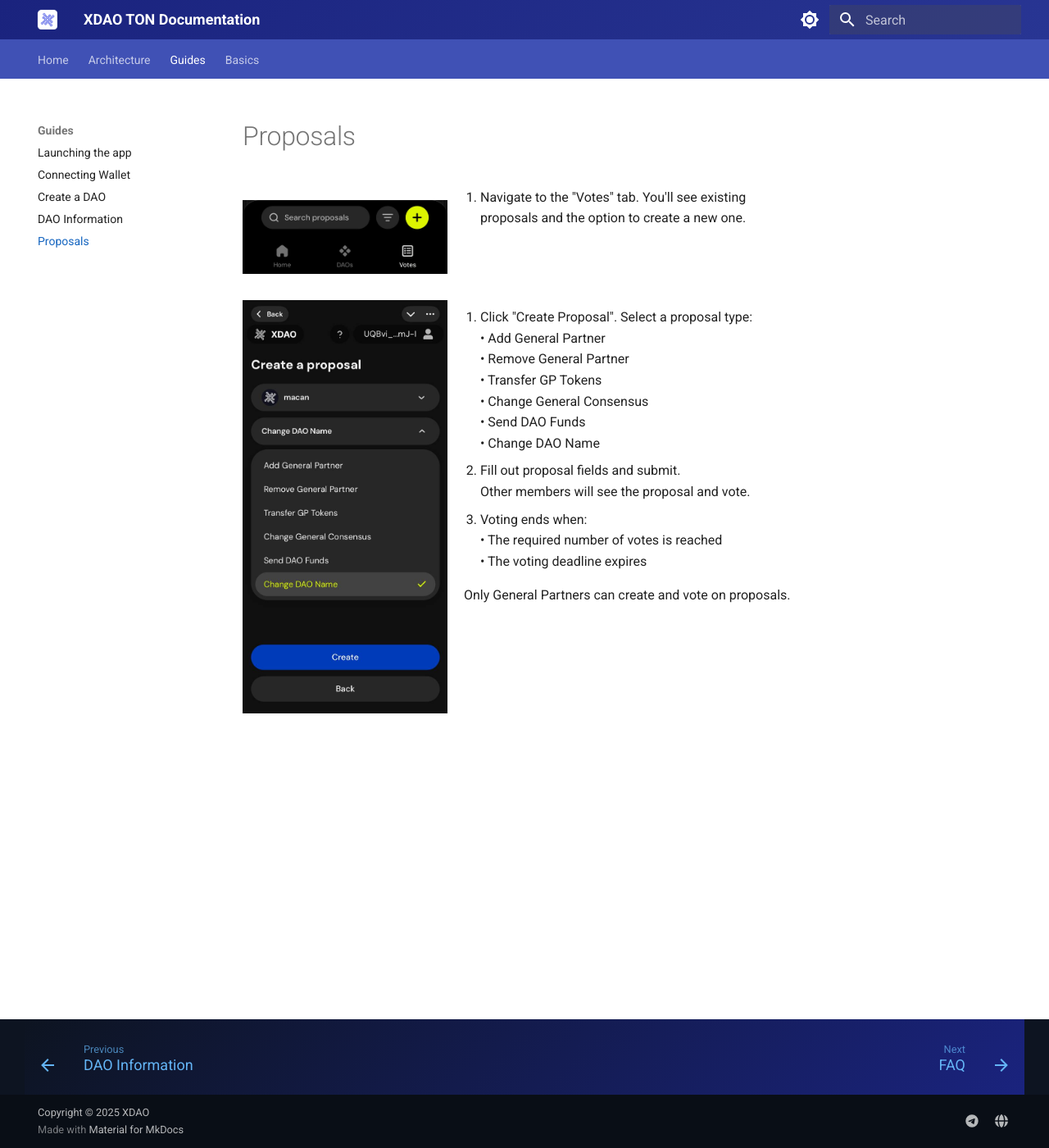
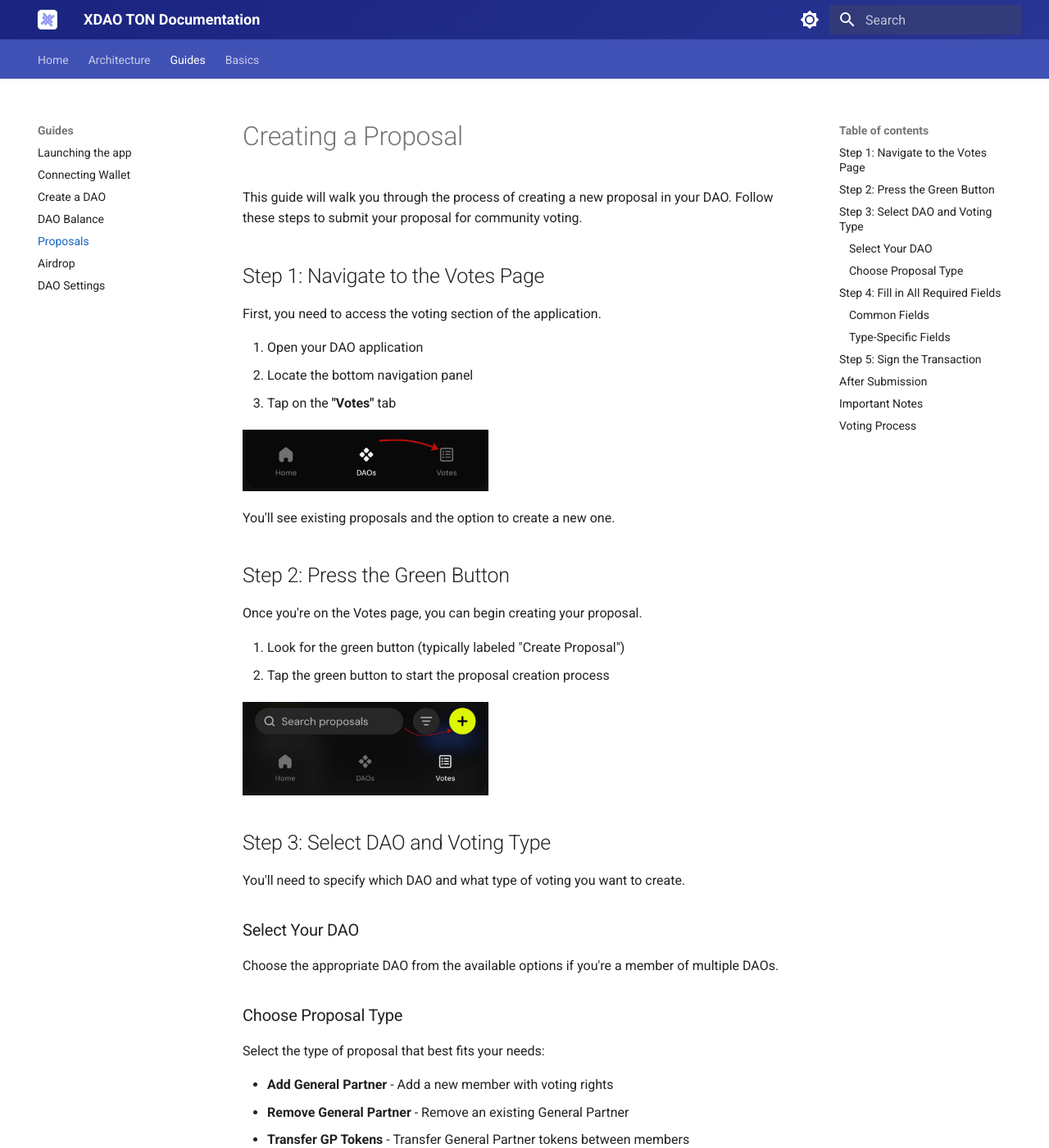
Before and after one commit to davidosick/xdao-books, an MkDocs documentation site: the page built from docs/guides-for-gt/proposals.md, in a window 1280 px wide and 1400 px high. Shown: the whole window at 82% size. Built offline with MkDocs 1.6.1 and Material for MkDocs 9.7.7, drawn with Linux system fonts in a browser that asks for light colours; some of the changed text lies outside the part shown.

Commit message:
feature: new information

```diff
--- a/docs/guides-for-gt/proposals.md
+++ b/docs/guides-for-gt/proposals.md
@@ -1,29 +1,111 @@
 ---
-description: How to create and vote
+description: How to create and vote on proposals
 ---
 
-# Proposals
+# Creating a Proposal
 
-<figure style="float: left; margin-right: 20px; max-width: 250px;"><img src="/xdao-books/assets/images/bottomBar.jpg" alt="" style="width: 100%; height: auto;"></figure>
+This guide will walk you through the process of creating a new proposal in your DAO. Follow these steps to submit your proposal for community voting.
 
-1. Navigate to the "Votes" tab. You'll see existing proposals and the option to create a new one.
+## Step 1: Navigate to the Votes Page
 
-<div style="clear: both;"></div>
+First, you need to access the voting section of the application.
 
-<figure style="float: left; margin-right: 20px; max-width: 250px;"><img src="/xdao-books/assets/images/createProposal.jpg" alt="" style="width: 100%; height: auto;"></figure>
+1. Open your DAO application
+2. Locate the bottom navigation panel
+3. Tap on the **"Votes"** tab
 
-2. Click "Create Proposal". Select a proposal type:
-   • Add General Partner
-   • Remove General Partner
-   • Transfer GP Tokens
-   • Change General Consensus
-   • Send DAO Funds
-   • Change DAO Name
+<figure style="margin: 20px 0; max-width: 300px;"><img src="/xdao-books/assets/images/proposals/bottomBarVotes.png" alt="Bottom navigation bar with Votes tab highlighted" style="width: 100%; height: auto;"></figure>
 
-3. Fill out proposal fields and submit.
-   Other members will see the proposal and vote.
-4. Voting ends when:
-   • The required number of votes is reached
-   • The voting deadline expires
+You'll see existing proposals and the option to create a new one.
 
-Only General Partners can create and vote on proposals.
+## Step 2: Press the Green Button
+
+Once you're on the Votes page, you can begin creating your proposal.
+
+1. Look for the green button (typically labeled "Create Proposal")
+2. Tap the green button to start the proposal creation process
+
+<figure style="margin: 20px 0; max-width: 300px;"><img src="/xdao-books/assets/images/proposals/greenButtonVotes.png" alt="Create Proposal button" style="width: 100%; height: auto;"></figure>
+
+## Step 3: Select DAO and Voting Type
+
+You'll need to specify which DAO and what type of voting you want to create.
+
+### Select Your DAO
+Choose the appropriate DAO from the available options if you're a member of multiple DAOs.
+
+### Choose Proposal Type
+Select the type of proposal that best fits your needs:
+
+- **Add General Partner** - Add a new member with voting rights
+- **Remove General Partner** - Remove an existing General Partner
+- **Transfer GP Tokens** - Transfer General Partner tokens between members
+- **Change General Consensus** - Modify voting requirements or consensus rules
+- **Send DAO Funds** - Propose spending from the DAO treasury
+- **Change DAO Name** - Update the name of your DAO
+
+![Select DAO and Proposal Type](../assets/images/proposals/createProposal.jpg)
+
+## Step 4: Fill in All Required Fields
+
+Complete all the necessary information based on your selected proposal type. The exact fields may vary, but typically include:
+
+### Common Fields
+- **Proposal Title**: A clear, concise title for your proposal
+- **Description**: Detailed explanation of what you're proposing and why
+- **Voting Duration**: How long the voting period should last
+
+### Type-Specific Fields
+Depending on your proposal type, you may need to provide:
+
+- **Partner Address**: For adding/removing General Partners
+- **Token Amount**: For transfer proposals
+- **New Consensus Rules**: For governance changes
+- **Recipient Address**: For fund transfers
+- **Amount**: For financial proposals
+- **New DAO Name**: For name change proposals
+
+![Fill Proposal Details](../assets/images/proposals/proposalDetails.png)
+
+**Important**: Make sure all required fields are completed accurately as proposals cannot be edited once submitted.
+
+## Step 5: Sign the Transaction
+
+The final step is to authorize the proposal creation with your digital signature in your wallet.
+
+1. Review all the details of your proposal carefully
+2. When you're ready to submit, tap the "Submit" or "Create Proposal" button
+3. Your wallet application will open automatically
+4. Review the transaction details in your wallet
+5. Confirm and sign the transaction with your digital signature
+6. Wait for the transaction to be processed on the blockchain
+
+![Sign Transaction in Wallet](../assets/images/proposals/confirmation.png)
+
+## After Submission
+
+Once your proposal is successfully created:
+
+- Other General Partners will be able to see and vote on your proposal
+- You'll receive notifications about voting activity
+- Voting will end when either:
+  - The required number of votes is reached
+  - The voting deadline expires
+
+## Important Notes
+
+- **Only General Partners** can create and vote on proposals
+- Proposals cannot be edited once submitted
+- Make sure you have sufficient tokens in your wallet to pay for transaction fees
+- Consider discussing your proposal with other members before submitting to increase chances of approval
+
+## Voting Process
+
+After your proposal is created, other General Partners can:
+
+1. View the proposal details
+2. Cast their votes (Yes/No or other options depending on proposal type)
+3. See real-time voting results
+4. Discuss the proposal with other members
+
+The proposal will be automatically executed if it receives the required consensus according to your DAO's governance rules.
--- a/mkdocs.yml
+++ b/mkdocs.yml
@@ -72,8 +72,10 @@ nav:
     - Launching the app: guides-for-gt/launching-the-bot.md
     - Connecting Wallet: guides-for-gt/connecting-wallet.md
     - Create a DAO: guides-for-gt/create-a-dao.md
-    - DAO Information: guides-for-gt/dao-information.md
+    - DAO Balance: guides-for-gt/dao-balance.md
     - Proposals: guides-for-gt/proposals.md
+    - Airdrop: guides-for-gt/airdrop.md
+    - DAO Settings: guides-for-gt/dao-settings.md
   - Basics:
     - FAQ: basics/interactive-blocks.md
     - Contact us: basics/integrations.md
```
Also changed, not shown: docs/SUMMARY.md (+2 -2 lines), docs/guides-for-gt/airdrop.md (added, +24 -0 lines), docs/guides-for-gt/dao-balance.md (added, +31 -0 lines), docs/guides-for-gt/dao-settings.md (added, +45 -0 lines), docs/assets/images/proposals/bottomBarVotes.png (added), docs/assets/images/proposals/confirmation.png (added), docs/assets/images/proposals/greenButtonVotes.png (added), docs/assets/images/proposals/proposalDetails.png (added).
